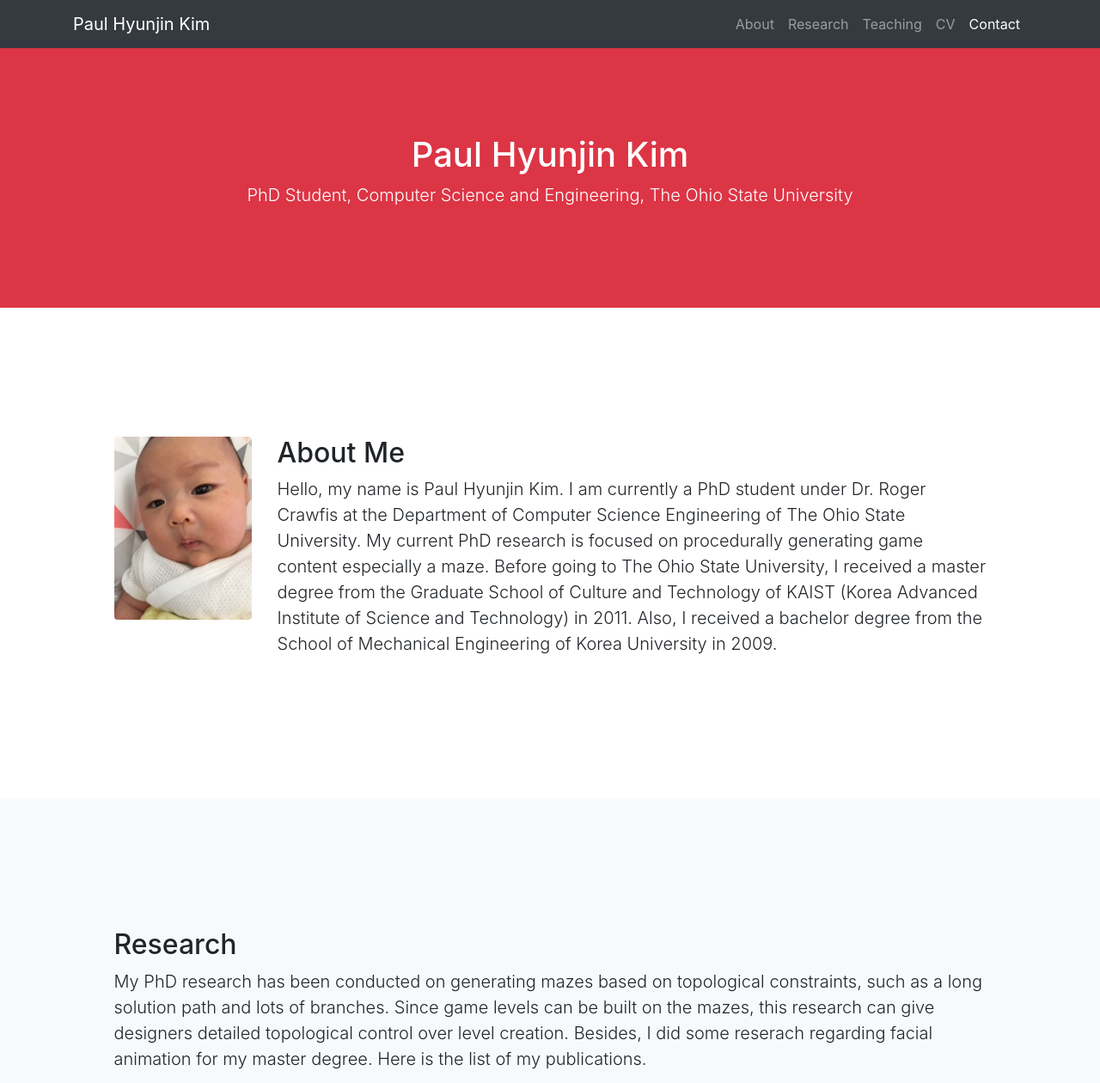
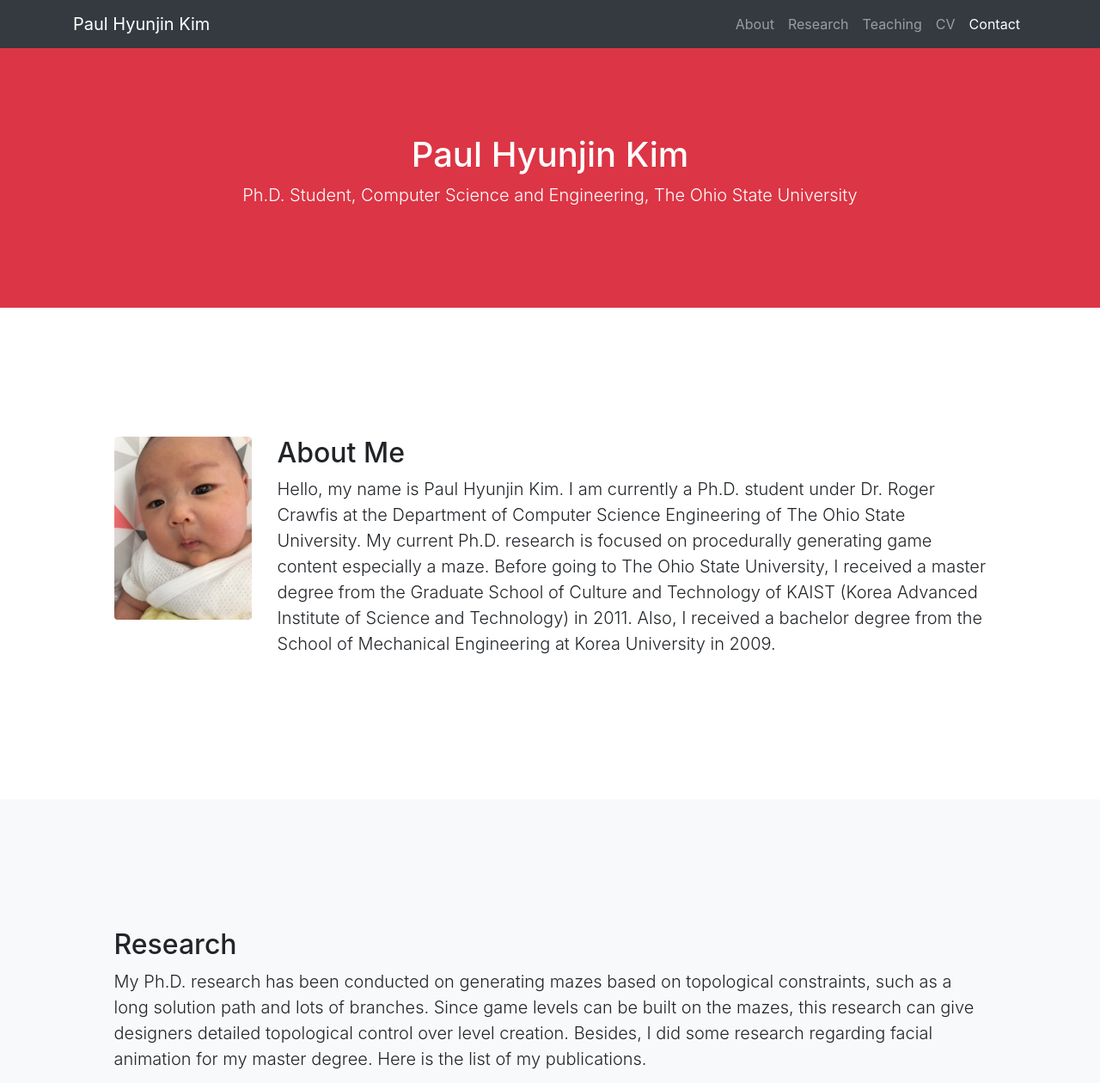
Before and after one commit to salbur/paulkim.github.io, a website with bundled scripts: page index.html in a window 1280 px wide. Shown: the top 1260 px of the page at 86% size. Built offline with nearby package versions, Linux system fonts and the light colour scheme.

Commit message:
spell check
spell check

```diff
--- a/index.html
+++ b/index.html
@@ -52,7 +52,7 @@
   <header class="bg-danger text-white">
     <div class="container text-center">
       <h1>Paul Hyunjin Kim</h1>
-      <p class="lead">PhD Student, Computer Science and Engineering, The Ohio State University</p>
+      <p class="lead">Ph.D. Student, Computer Science and Engineering, The Ohio State University</p>
     </div>
   </header>
 
@@ -64,7 +64,7 @@
       </div>
         <div class="col-lg-9 mr-auto">
           <h2>About Me</h2>
-          <p class="lead">Hello, my name is Paul Hyunjin Kim. I am currently a PhD student under Dr. Roger Crawfis at the Department of Computer Science Engineering of The Ohio State University. My current PhD research is focused on procedurally generating game content especially a maze. Before going to The Ohio State University, I received a master degree from the Graduate School of Culture and Technology of KAIST (Korea Advanced Institute of Science and Technology) in 2011. Also, I received a bachelor degree from the School of Mechanical Engineering of Korea University in 2009.</p>
+          <p class="lead">Hello, my name is Paul Hyunjin Kim. I am currently a Ph.D. student under Dr. Roger Crawfis at the Department of Computer Science Engineering of The Ohio State University. My current Ph.D. research is focused on procedurally generating game content especially a maze. Before going to The Ohio State University, I received a master degree from the Graduate School of Culture and Technology of KAIST (Korea Advanced Institute of Science and Technology) in 2011. Also, I received a bachelor degree from the School of Mechanical Engineering at Korea University in 2009.</p>
         </div>
       </div>
     </div>
@@ -75,7 +75,7 @@
       <div class="row">
         <div class="col-lg-11 mx-auto">
           <h2>Research</h2>
-          <p class="lead"> My PhD research has been conducted on generating mazes based on topological constraints, such as a long solution path and lots of branches. Since game levels can be built on the mazes, this research can give designers detailed topological control over level creation. Besides, I did some reserach regarding facial animation for my master degree. Here is the list of my publications.</p>
+          <p class="lead"> My Ph.D. research has been conducted on generating mazes based on topological constraints, such as a long solution path and lots of branches. Since game levels can be built on the mazes, this research can give designers detailed topological control over level creation. Besides, I did some research regarding facial animation for my master degree. Here is the list of my publications.</p>
           <ul>
             <li>Paul Hyunjin Kim, Jacob Grove, Skylar Wurster, and Roger Crawfis, “Design-Centric Maze Generation”, The 10th Workshop on Procedural Content Generation 2019. </li>
             <li>Paul Hyunjin Kim and Roger Crawfis, “Intelligent Maze Generation based on Topological Constraints”, 7th International Congress on Advanced Applied Informatics 2018</li>
@@ -95,7 +95,7 @@
       <div class="row">
         <div class="col-lg-11 mx-auto">
           <h2>Teaching</h2>
-          <p class="lead">Thankfully, I had a chance to teach courses during my PhD life at The Ohio State University. Also, I worked as graduate teaching associate at The Ohio State University. Here is the list of courses that I served as instructor and graduate teaching associate at The Ohio State University.</p>
+          <p class="lead">Thankfully, I had a chance to teach courses during my Ph.D. life at The Ohio State University. Also, I worked as a graduate teaching associate at The Ohio State University. Here is the list of courses that I served as an instructor and graduate teaching associate at The Ohio State University.</p>
           <ul>
             <li>CSE 3541: Computer Game and Animation Techniques (Spring 19 - Autumn 19), Instructor</li>
             <li>CSE 1112: Introduction to Computer-Assisted Problem Solving for Construction Systems Management (Autumn 2016), Instructor</li>
```
Also changed, not shown: 2 other files.
